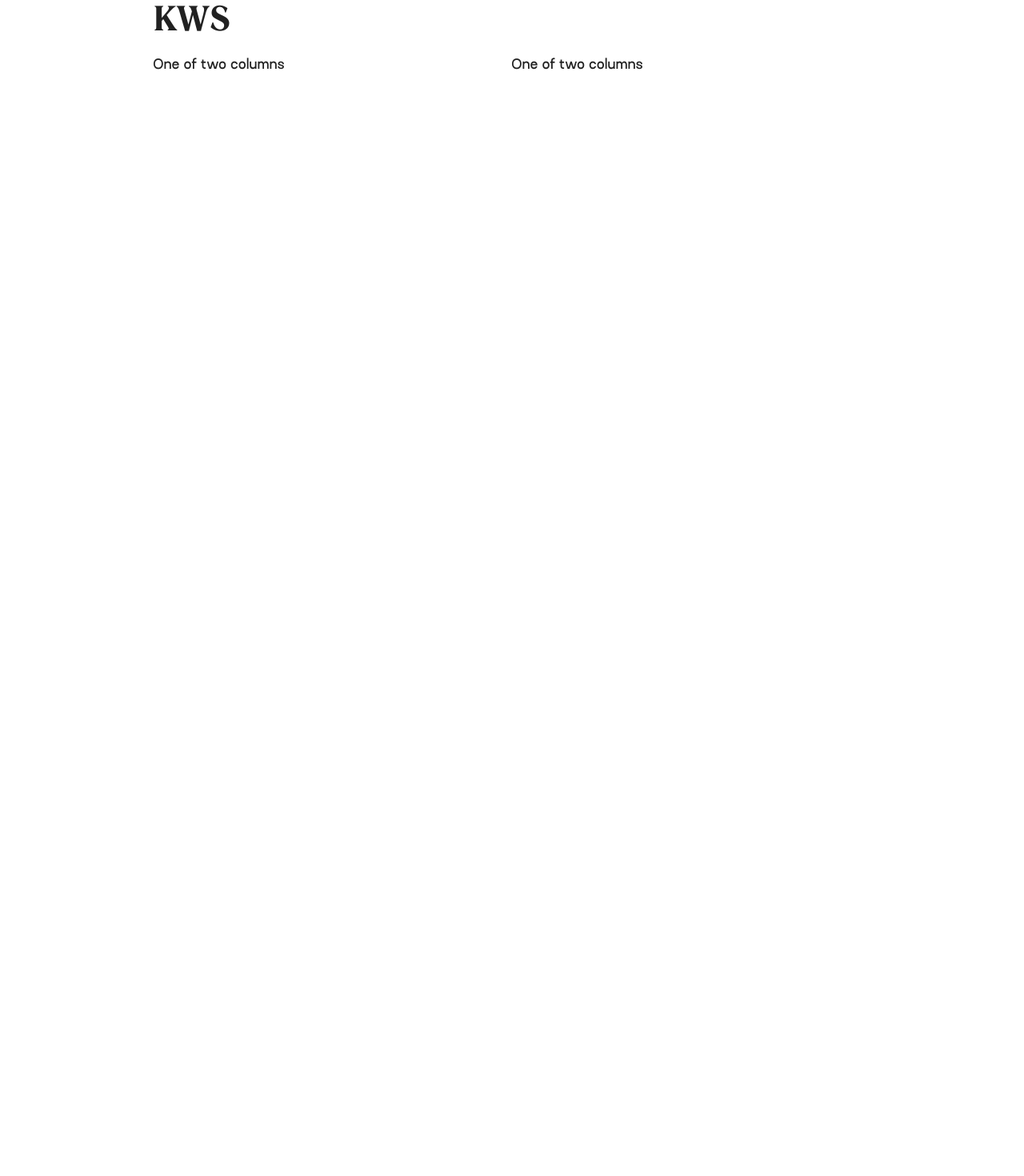
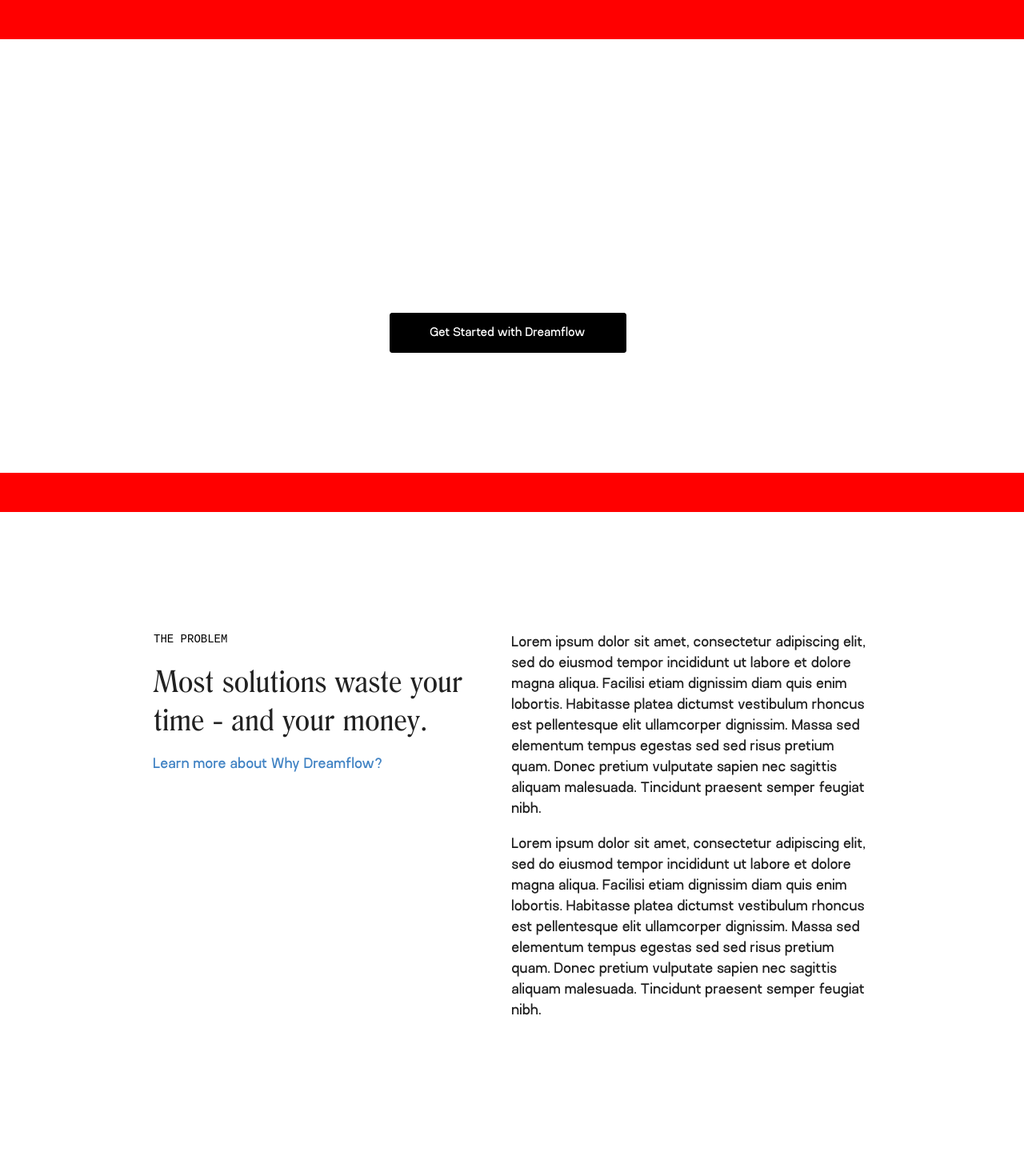
Before and after one commit to kreative/dreamflow-site, a Next.js app: page / in a window 1280 px wide. Shown: the top 1470 px of the page at 80% size. Before the commit the page ends 800 px from the top, so only its background shows below. Built offline with nearby package versions, Linux system fonts and the light colour scheme.

Commit message:
Finished faq page, started homepage

```diff
--- a/pages/index.js
+++ b/pages/index.js
@@ -1,28 +1,95 @@
 import Head from "next/head";
 import Wrapper from "../components/Wrapper/Wrapper";
+import Button from "../components/Button/Button";
+import LineLabel from "../components/LineLabel/LineLabel";
 import { Container, Row, Col } from "react-grid-system";
 
 export default function Home() {
   return (
     <div>
       <Head>
-        <title>Pageflow</title>
+        <title>Kreative Dreamflow</title>
         <link rel="icon" href="/favicon.ico" />
       </Head>
 
-      <Wrapper>
-        <h1>KWS</h1>
-        <Container style={{padding:"0px"}}>
+      <div className="splash">
+        <Wrapper bg="rgba(0,0,0,0)" paddingTop="0px" paddingBottom="0px">
+          <h1>Some sort of headline that describes exactly what we do</h1>
+          <p>
+            {" "}
+            Many desktop publishing packages and web page editors now use Lorem
+            Ipsum as their default model text, and a search for 'lorem ipsum'
+            will uncover many web sites still in their infancy.
+          </p>
+          <Button
+            fill="black"
+            textColor="white"
+            radius="3px"
+            border="1px solid black"
+            padding="15px 50px"
+            raised={false}
+            grow={true}
+          >
+            Get Started with Dreamflow
+          </Button>
+        </Wrapper>
+      </div>
+      <div className="gradient">
+        <Wrapper bg="rgba(0,0,0,0)" paddingTop="150px" paddingBottom="150px">
+          <Container style={{ padding: "0px" }} fluid>
             <Row gutterWidth={0}>
               <Col sm={6}>
-              <p>One of two columns</p>
+                <LineLabel color="black">THE PROBLEM</LineLabel>
+                <h2>Most solutions waste your time - and your money.</h2>
+                <p className="external-link">
+                  <a href="/why-dreamflow">Learn more about Why Dreamflow?</a>
+                </p>
               </Col>
               <Col sm={6}>
-              <p>One of two columns</p>
+                <p>
+                  Lorem ipsum dolor sit amet, consectetur adipiscing elit, sed do eiusmod tempor incididunt ut labore et dolore magna aliqua. Facilisi etiam dignissim diam quis enim lobortis. Habitasse platea dictumst vestibulum rhoncus est pellentesque elit ullamcorper dignissim. Massa sed elementum tempus egestas sed sed risus pretium quam. Donec pretium vulputate sapien nec sagittis aliquam malesuada. Tincidunt praesent semper feugiat nibh.
+                </p>
+                <p>
+                  Lorem ipsum dolor sit amet, consectetur adipiscing elit, sed do eiusmod tempor incididunt ut labore et dolore magna aliqua. Facilisi etiam dignissim diam quis enim lobortis. Habitasse platea dictumst vestibulum rhoncus est pellentesque elit ullamcorper dignissim. Massa sed elementum tempus egestas sed sed risus pretium quam. Donec pretium vulputate sapien nec sagittis aliquam malesuada. Tincidunt praesent semper feugiat nibh.
+                </p>
               </Col>
             </Row>
           </Container>
         </Wrapper>
       </div>
+      <Wrapper bg="white" paddingTop="150px" paddingBottom="150px">
+        <h2 style={{textAlign:"center"}}>Our Products</h2>
+      </Wrapper>
+
+      <style jsx>{`
+        .splash {
+          background-color: red;
+          color: white;
+          text-align: center;
+          height: 80vh;
+          display: flex;
+          flex-direction: column;
+          justify-content: center;
+        }
+
+        .gradient {
+          background: rgb(255, 236, 208);
+          background: linear-gradient(
+            180deg,
+            rgba(255, 236, 208, 1) 0%,
+            rgba(255, 255, 255, 1) 100%
           );
         }
+
+        .external-link {
+          color: #0019FF;
+          text-decoration: none;
+        }
+
+        .external-link:hover {
+          text-decoration: underline;
+        }
+      `}</style>
+    </div>
+  );
+}
```
Also changed, not shown: components/FAQs/FAQs.js (+22 -10 lines), pages/faqs.js (+15 -3 lines). Lines whose indentation alone changed are shown as unchanged.
